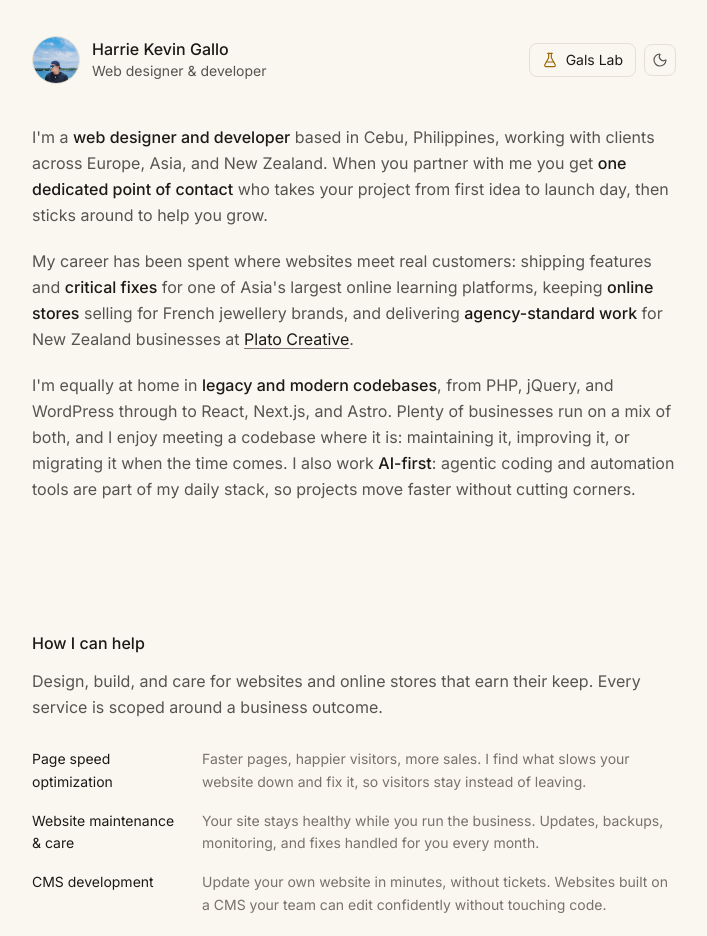
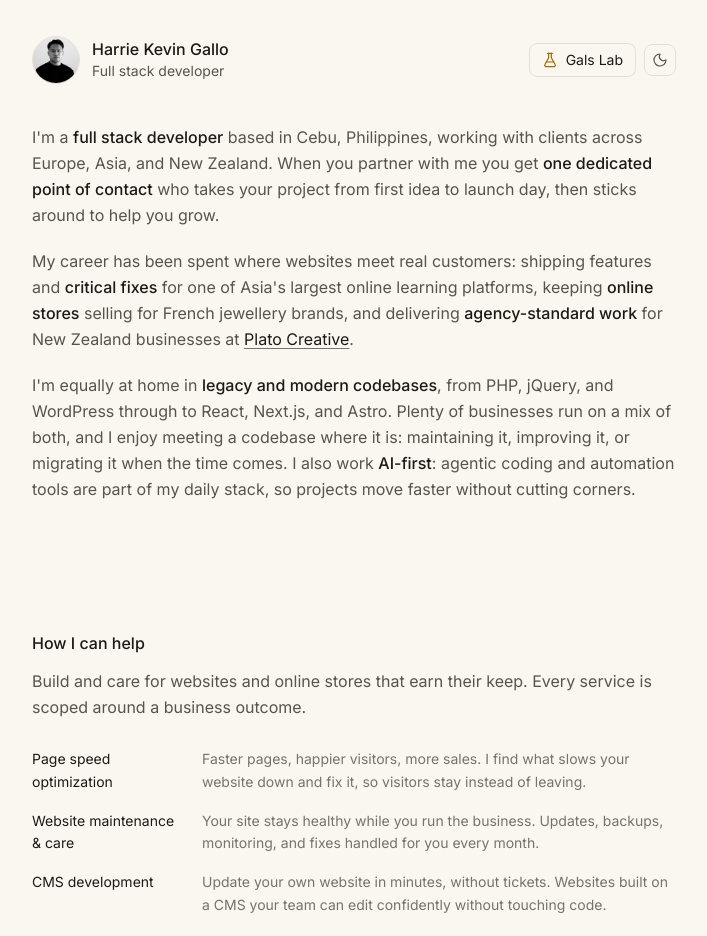
Before and after one commit to kevin-gallo/harriekevingallo, a Next.js app: page / in a window 1280 px wide. Shown: the part 60-996 px from the top of the page, without its empty margins (286-993 px from the left). Built offline with nearby package versions, Linux system fonts and the light colour scheme.

Commit message:
feat: add changes

```diff
--- a/src/app/layout.tsx
+++ b/src/app/layout.tsx
@@ -12,18 +12,17 @@ const siteUrl = "https://harriekevingallo.com";
 
 export const metadata: Metadata = {
   metadataBase: new URL(siteUrl),
-  title: "Harrie Kevin Gallo | Web Design & Development Partner",
+  title: "Harrie Kevin Gallo | Full Stack Developer",
   description:
-    "Your web design and development partner. I design and build websites and online stores that turn visitors into leads, customers, and sales for your business.",
+    "Your full stack development partner. I build websites and online stores that turn visitors into leads, customers, and sales for your business.",
   keywords: [
-    "web design partner",
+    "full stack developer",
+    "full stack web developer",
     "web development partner",
-    "website designer",
-    "website developer",
     "online store development",
     "e-commerce website",
     "business website",
-    "Cebu web developer",
+    "Cebu full stack developer",
     "Harrie Kevin Gallo",
   ],
   authors: [{ name: "Harrie Kevin Gallo" }],
@@ -43,14 +42,14 @@ export const metadata: Metadata = {
 
 export const viewport: Viewport = {
   /* Kept in sync with the .dark class by themeInit and ThemeToggle */
-  themeColor: "#101010",
+  themeColor: "#faf7f1",
 };
 
 const jsonLd = {
   "@context": "https://schema.org",
   "@type": "Person",
   name: "Harrie Kevin Gallo",
-  jobTitle: "Web Design & Development Partner",
+  jobTitle: "Full Stack Developer",
   url: siteUrl,
   email: "mailto:gallo.harriekevin.official@gmail.com",
   telephone: "+63 994 583 3976",
@@ -66,8 +65,8 @@ const jsonLd = {
   ],
 };
 
-/* Applies the saved (or system) theme before first paint to avoid a flash. */
-const themeInit = `try{var t=localStorage.getItem("theme");var d=t?t==="dark":matchMedia("(prefers-color-scheme: dark)").matches;document.documentElement.classList.toggle("dark",d);var m=document.querySelector('meta[name="theme-color"]');if(m)m.setAttribute("content",d?"#101010":"#faf7f1")}catch(e){}`;
+/* Applies the saved theme before first paint to avoid a flash. Defaults to light. */
+const themeInit = `try{var d=localStorage.getItem("theme")==="dark";document.documentElement.classList.toggle("dark",d);var m=document.querySelector('meta[name="theme-color"]');if(m)m.setAttribute("content",d?"#101010":"#faf7f1")}catch(e){}`;
 
 export default function RootLayout({
   children,
--- a/src/app/opengraph-image.tsx
+++ b/src/app/opengraph-image.tsx
@@ -1,7 +1,7 @@
 import { ImageResponse } from "next/og";
 
 export const alt =
-  "Harrie Kevin Gallo — Web Design & Development Partner";
+  "Harrie Kevin Gallo — Full Stack Developer";
 export const size = { width: 1200, height: 630 };
 export const contentType = "image/png";
 
@@ -46,7 +46,7 @@ export default function OpengraphImage() {
             Harrie Kevin Gallo
           </div>
           <div style={{ fontSize: 36, color: "#b5b5b5" }}>
-            Web designer &amp; developer — websites and online stores that turn
+            Full stack developer — websites and online stores that turn
             visitors into customers.
           </div>
         </div>
--- a/src/app/page.tsx
+++ b/src/app/page.tsx
@@ -18,13 +18,13 @@ export const metadata: Metadata = {
     type: "website",
     url: "/",
     siteName: "Harrie Kevin Gallo",
-    title: "Harrie Kevin Gallo | Web Design & Development Partner",
+    title: "Harrie Kevin Gallo | Full Stack Developer",
     description:
       "Websites and online stores that turn visitors into leads, customers, and sales. One dedicated partner from first idea to launch and beyond.",
   },
   twitter: {
     card: "summary_large_image",
-    title: "Harrie Kevin Gallo | Web Design & Development Partner",
+    title: "Harrie Kevin Gallo | Full Stack Developer",
     description:
       "Websites and online stores that turn visitors into leads, customers, and sales. One dedicated partner from first idea to launch and beyond.",
   },
@@ -141,7 +141,7 @@ export default function Home() {
       {/* Intro */}
       <div className="mt-10 space-y-5 text-mute">
         <p>
-          I&apos;m a <strong className="font-medium text-ink">web designer and developer</strong>{" "}
+          I&apos;m a <strong className="font-medium text-ink">full stack developer</strong>{" "}
           based in Cebu, Philippines, working with clients across Europe, Asia,
           and New Zealand. When you partner with me you get{" "}
           <strong className="font-medium text-ink">one dedicated point of contact</strong>{" "}
@@ -186,7 +186,7 @@ export default function Home() {
       <Section
         id="services"
         title="How I can help"
-        lead="Design, build, and care for websites and online stores that earn their keep. Every service is scoped around a business outcome."
+        lead="Build and care for websites and online stores that earn their keep. Every service is scoped around a business outcome."
       >
         <dl className="space-y-4">
           {services.map((service) => (
--- a/src/data/profile.ts
+++ b/src/data/profile.ts
@@ -5,8 +5,8 @@ export type Social = {
 
 export const profile = {
   name: "Harrie Kevin Gallo",
-  title: "Web designer & developer",
-  jobTitle: "Web Design & Development Partner",
+  title: "Full stack developer",
+  jobTitle: "Full Stack Development Partner",
   location: "Cebu City, Philippines",
   email: "gallo.harriekevin.official@gmail.com",
   phone: "+63 994 583 3976",
--- a/src/data/services.ts
+++ b/src/data/services.ts
@@ -74,17 +74,17 @@ export const services: Service[] = [
   },
   {
     slug: "mobile-friendly-design",
-    name: "Mobile-friendly design",
+    name: "Mobile-friendly builds",
     tagline: "A site that works beautifully in every hand.",
     summary:
-      "Designs that look great and work properly on phones, tablets, and desktops.",
+      "Pages that look great and work properly on phones, tablets, and desktops.",
     description: [
-      "Most of your visitors are on a phone. If your site is fiddly on a small screen, they leave, and they rarely come back. I design and build mobile-first, so the phone experience gets the most care.",
+      "Most of your visitors are on a phone. If your site is fiddly on a small screen, they leave, and they rarely come back. I build mobile-first, so the phone experience gets the most care.",
       "That means text you can read without zooming, buttons big enough to tap, forms that are quick to fill in, and menus that make sense with a thumb. From there the design scales up gracefully to tablets and desktops.",
       "I test on real devices as well as browser tools, so what ships matches what your customers actually see.",
     ],
     includes: [
-      "Mobile-first design and build",
+      "Mobile-first build",
       "Touch-friendly navigation and forms",
       "Responsive images for every screen",
       "Fast loading on mobile networks",
@@ -137,7 +137,7 @@ export const services: Service[] = [
     name: "E-commerce development",
     tagline: "A store built to sell, from first visit to checkout.",
     summary:
-      "Online stores designed and built to turn browsers into buyers.",
+      "Online stores built to turn browsers into buyers.",
     description: [
       "An online store has one job: make buying easy. I build stores where products are simple to find, pages load fast, and the checkout takes as few taps as possible.",
       "I have built and maintained stores for brands selling across Europe and Asia, on platforms from Shopify to fully custom builds. That experience shows in the details: product pages that answer questions before they are asked, promotions that are simple to run, and inventory that stays accurate.",
```
Also changed, not shown: src/assets/avatar.jpg.
